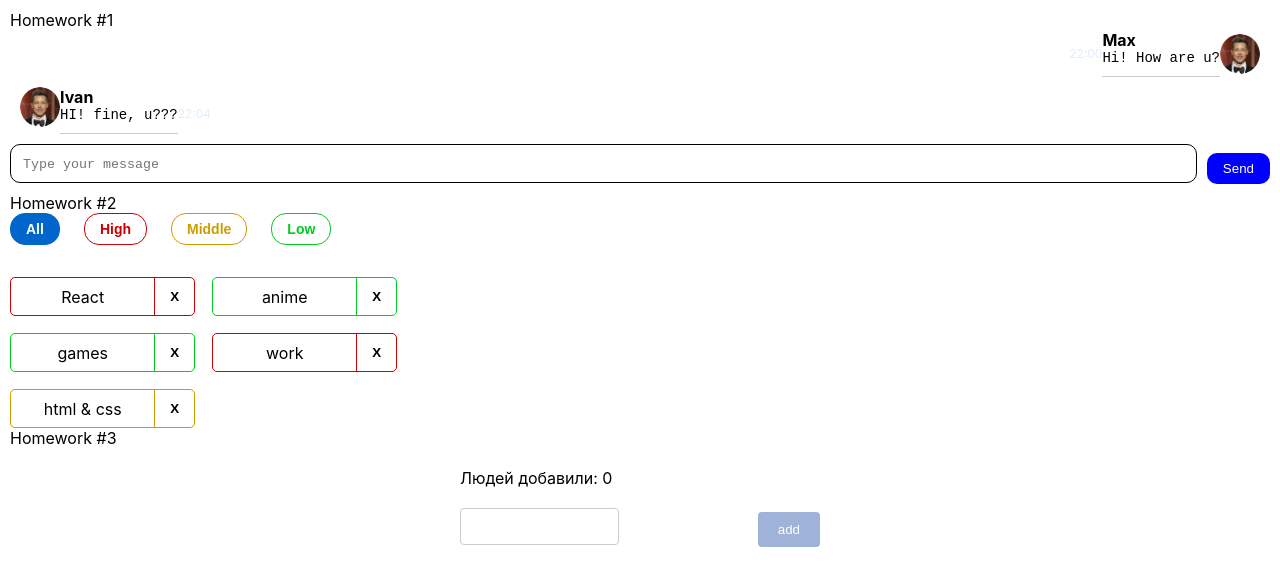
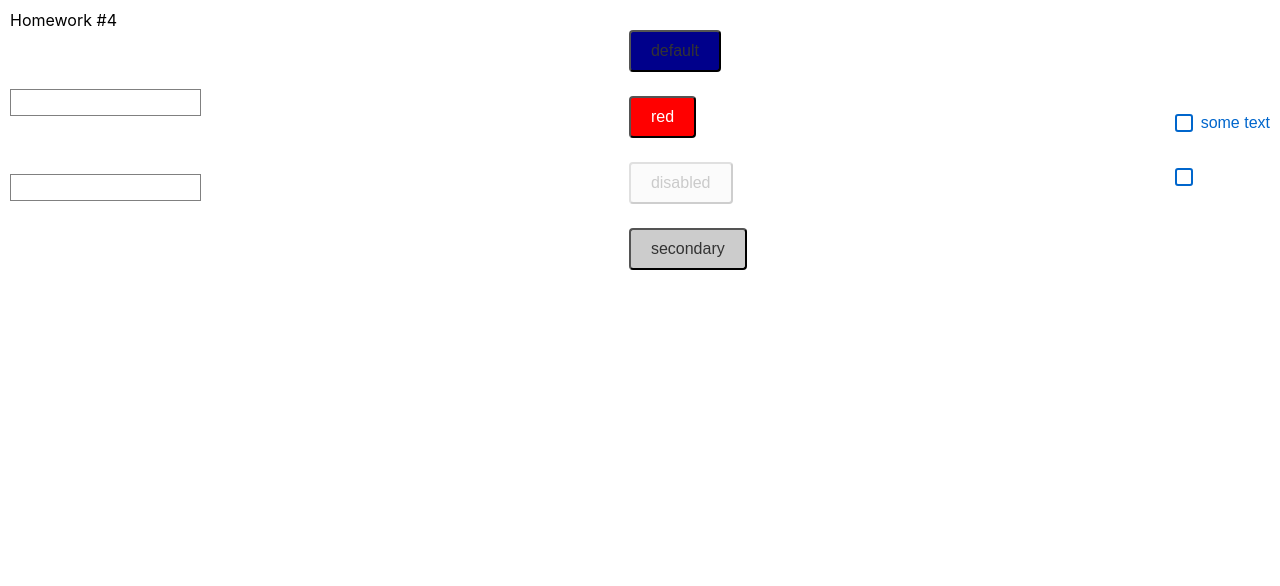
Before and after one commit to Maximkalenkovich/home-front-main2, a React (Create React App) app: page /#/pre-junior in a window 1280 px wide. Shown: the top 586 px of the page. Built offline with nearby package versions, Linux system fonts and the light colour scheme.

Commit message:
add 4 homework

```diff
--- a/src/s1-main/App.tsx
+++ b/src/s1-main/App.tsx
@@ -3,16 +3,17 @@ import s from './App.module.css'
 import HW1 from '../s2-homeworks/hw01/HW1'
 import HW2 from "../s2-homeworks/hw02/HW2";
 import HW3 from "../s2-homeworks/hw03/HW3";
+import HW4 from "../s2-homeworks/hw04/HW4";
 
 function App() {
     return (
         <div className={s.App}>
-            <HW1/>
+            {/*<HW1/>*/}
 
             {/*раскомментировать по ходу выполнения*/}
-            <HW2 />
-            <HW3 />
-            {/*<HW4/>*/}
+            {/*<HW2 />*/}
+            {/*<HW3 />*/}
+            <HW4/>
 
             {/*при выполнении дз 5 и более - закомментировать здесь дз 1-4, так как они есть внутри дз 5*/}
             {/*<HW5/>*/}
--- a/src/s2-homeworks/hw04/common/c1-SuperInputText/SuperInputText.module.css
+++ b/src/s2-homeworks/hw04/common/c1-SuperInputText/SuperInputText.module.css
@@ -1,20 +1,32 @@
 .input:focus {
+    border: 2px solid blue;
+    outline: none;
 }
 
 .input {
+    border: 1px solid gray;
+    padding: 5px;
 }
 
 .inputWrapper {
+    margin-bottom: 10px;
 }
 
 .superInput {
+    font-weight: bold;
+    color: red;
 }
 
 .errorInput {
+    border: 2px solid red;
+    background-color: #ffecec;
 }
 
 .errorInput:focus {
+    outline: none;
 }
 
 .error {
+    color: red;
+    font-weight: bold;
 }
--- a/src/s2-homeworks/hw04/common/c1-SuperInputText/SuperInputText.tsx
+++ b/src/s2-homeworks/hw04/common/c1-SuperInputText/SuperInputText.tsx
@@ -49,7 +49,7 @@ const SuperInputText: React.FC<SuperInputTextPropsType> = (
     }
 
     const finalSpanClassName = s.error
-        + (spanClassName ? ' ' + spanClassName : '')
+        + (spanClassName ? '' + spanClassName : '')
     const finalInputClassName = s.input
         + (error ? ' ' + s.errorInput : ' ' + s.superInput)
         + (className ? ' ' + className : '') // задача на смешивание классов
--- a/src/s2-homeworks/hw04/common/c2-SuperButton/SuperButton.module.css
+++ b/src/s2-homeworks/hw04/common/c2-SuperButton/SuperButton.module.css
@@ -1,36 +1,69 @@
 .button {
+    /* Стили для обычной кнопки */
+    font-size: 16px;
+    padding: 10px 20px;
+    border-radius: 4px;
 }
 
 .disabled {
+    /* Стили для отключенной кнопки */
+    opacity: 0.7;
+    cursor: not-allowed;
 }
 
 .secondary {
+    /* Стили для вторичной (secondary) кнопки */
+    background-color: #ccc;
+    color: #333;
 }
 
 .default {
+    /* Стили для кнопки по умолчанию */
+    background-color: darkblue;
+    color: #333;
 }
 
 .red {
+    /* Стили для красной (red) кнопки */
+    background-color: #ff0000;
+    color: #fff;
 }
 
 .default:hover {
+    /* Стили для состояния наведения на кнопку по умолчанию */
+    background-color:#4267b2;
+    color: #666666;
 }
 
 .red:hover {
+    /* Стили для состояния наведения на красную (red) кнопку */
+    background-color: #ff3333;
+    color: #ffffff;
 }
 
 .secondary:hover {
+    /* Стили для состояния наведения на вторичную (secondary) кнопку */
+    background-color: #eeeeee;
+    color: #333333;
 }
 
-
 .default:active {
+    /* Стили для активного состояния (нажатия) кнопки по умолчанию */
+    transform: translateY(1px);
 }
 
 .secondary:active {
+    /* Стили для активного состояния (нажатия) вторичной (secondary) кнопки */
+    transform: translateY(1px);
 }
 
 .red:active {
+    /* Стили для активного состояния (нажатия) красной (red) кнопки */
+    transform: translateY(1px);
 }
 
 .button:disabled {
+    /* Стили для состояния отключенной кнопки */
+    opacity: 0.7;
+    cursor: not-allowed;
 }
--- a/src/s2-homeworks/hw04/common/c2-SuperButton/SuperButton.tsx
+++ b/src/s2-homeworks/hw04/common/c2-SuperButton/SuperButton.tsx
@@ -17,12 +17,14 @@ const SuperButton: React.FC<SuperButtonPropsType> = (
         ...restProps // все остальные пропсы попадут в объект restProps, там же будет children
     }
 ) => {
-    const finalClassName = s.button
-        // + (disabled
-        //         ? ...
-        //         : xType === 'red'
-        //             ? ...
-        + (className ? ' ' + className : '') // задачка на смешивание классов
+    const finalClassName = `${s.button} ${
+        disabled
+            ? s.disabled
+            : xType === 'red' ? s.red
+                : xType === 'secondary' ? s.secondary
+
+                        : s.default
+    } ${className || ''}`;
 
     return (
         <button
--- a/src/s2-homeworks/hw04/common/c3-SuperCheckbox/SuperCheckbox.tsx
+++ b/src/s2-homeworks/hw04/common/c3-SuperCheckbox/SuperCheckbox.tsx
@@ -27,9 +27,11 @@ const SuperCheckbox: React.FC<SuperCheckboxPropsType> = (
     }
 ) => {
     const onChangeCallback = (e: ChangeEvent<HTMLInputElement>) => {
-        // задачка на написание онченджа
+        if (onChange) {
+            onChange(e);
+        }
+    };
 
-    }
 
     const finalInputClassName = s.checkbox
         + (className ? ' ' + className : '')
```
